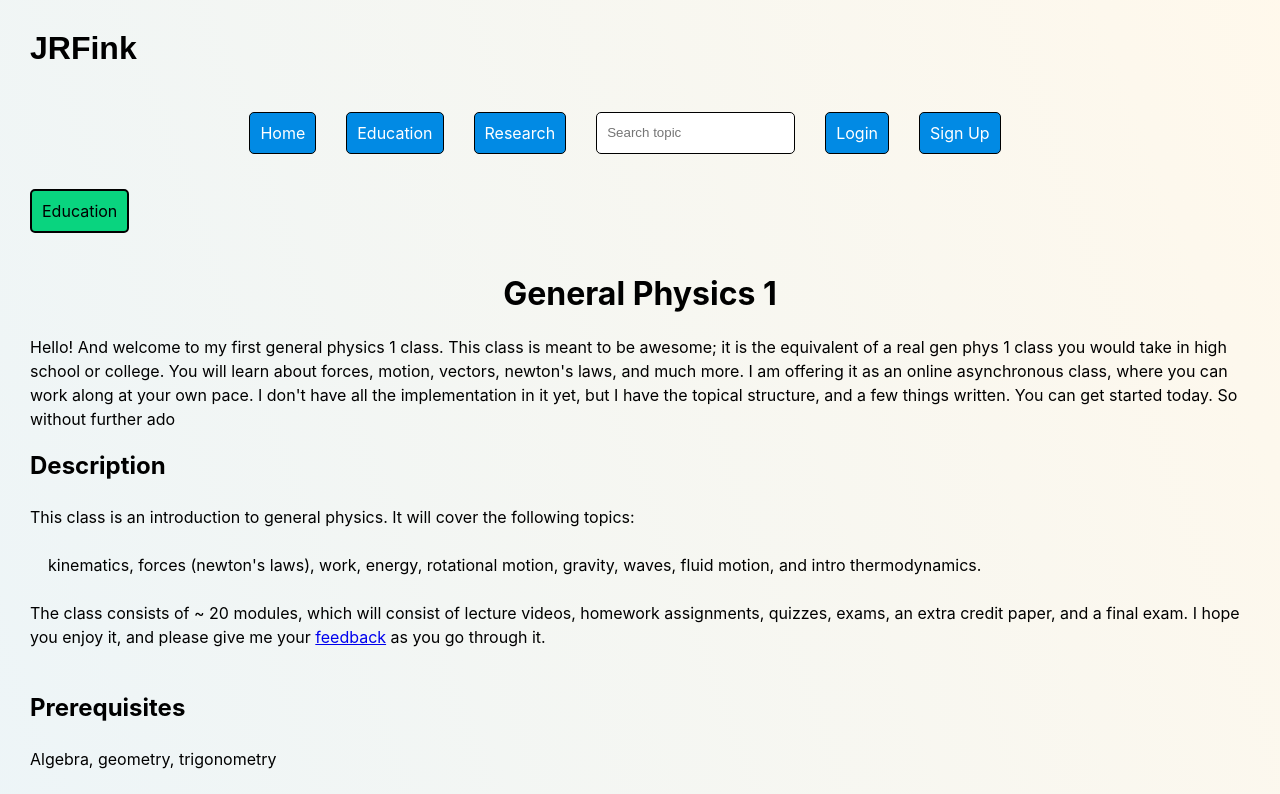
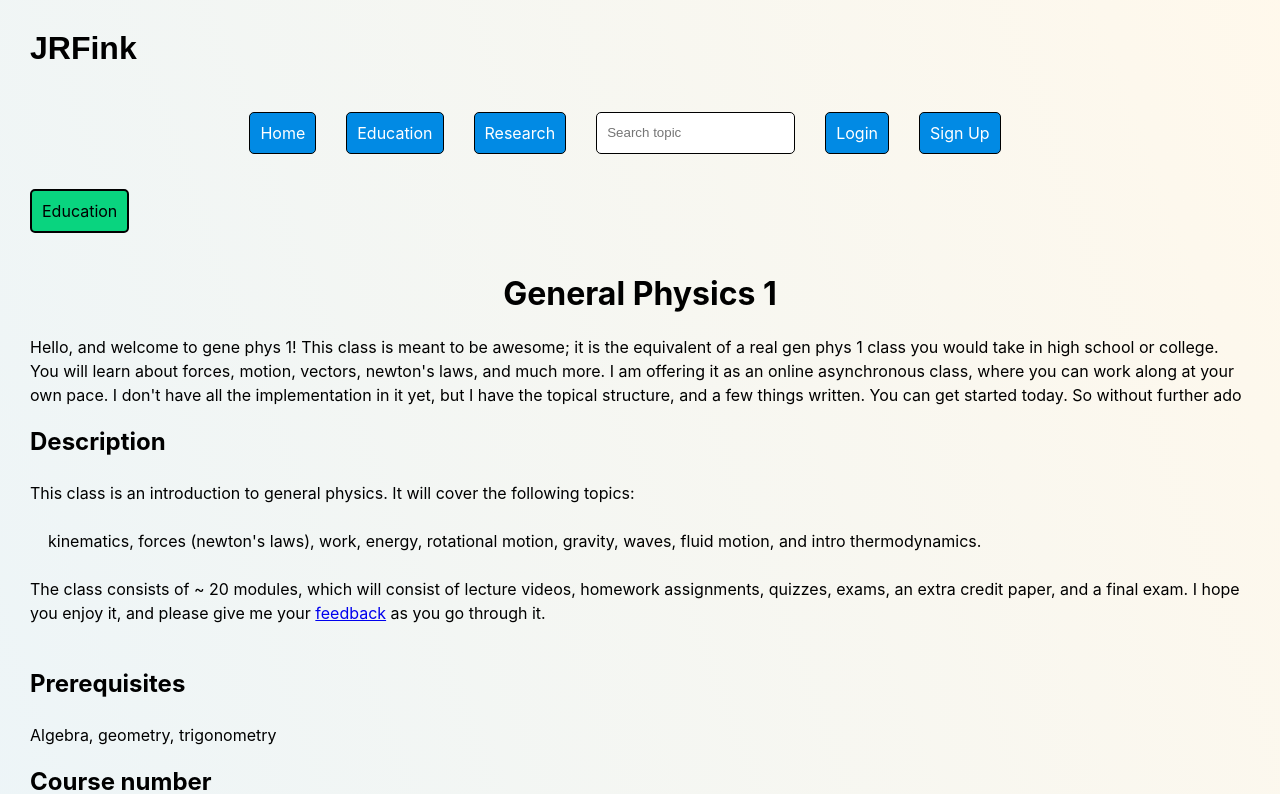
Before and after one commit to JRFink/jrfphyspagesnew, a Next.js app: page /education/gp1 in a window 1280 px wide. Shown: the top 794 px of the page. Built offline with nearby package versions, Linux system fonts and the light colour scheme.

Commit message:
Update index.tsx

```diff
--- a/pages/education/gp1/index.tsx
+++ b/pages/education/gp1/index.tsx
@@ -12,7 +12,7 @@ const Gp1 = () => {
             </h1>
 
             <p>
-                Hello! And welcome to my first general physics 1 class. This class is meant to be awesome;
+                Hello, and welcome to gene phys 1! This class is meant to be awesome;
                 it is the equivalent of a real gen phys 1 class you would take in high school or college. You will learn about
                 forces, motion, vectors, newton&#39;s laws, and much more. I am offering it as an online asynchronous class,
                 where you can work along at your own pace. I don&#39;t have all the implementation in it yet, but I have the topical structure,
```
